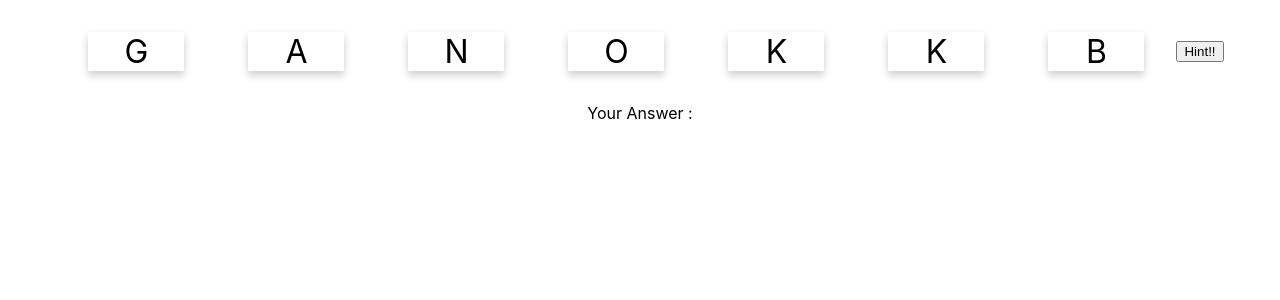
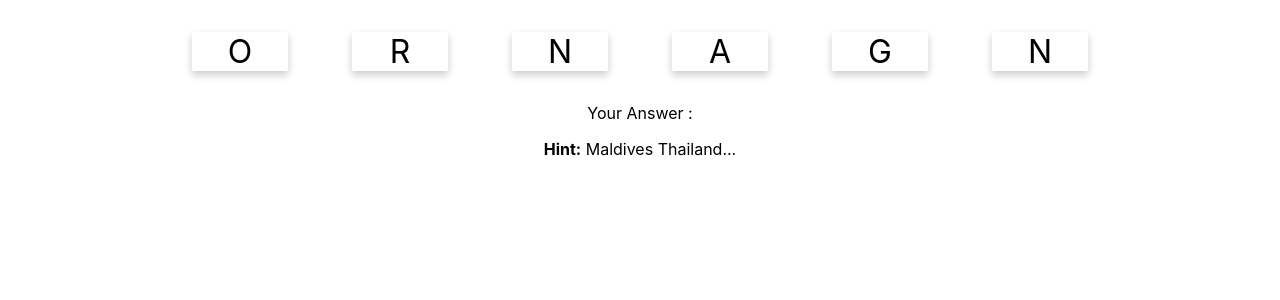
Before and after one commit to Tanapol1999/Lab-React, a React (Create React App) app: page / in a window 1280 px wide. Shown: the top 300 px of the page. Built offline with nearby package versions, Linux system fonts and the light colour scheme.

Commit message:
Part 7.4 debug hint word and waiting for fix Hintword.js

```diff
--- a/src/App.js
+++ b/src/App.js
@@ -1,18 +1,56 @@
 import React from 'react';
 import './App.css'
 import WordCard from './WordCard';
+import Hintword from './Hintword';
+//solution 1 not work
+// const randword = ["Songkhla", "Phuket", "Bangkok"];
+// const word = randword[Math.floor(Math.random()*randword.length)];
 
-//const word = "Songkhla";
-const randword = ["Songkhla", "Phuket", "Bangkok"];
-const word = randword[Math.floor(Math.random()*randword.length)];
+//solution 2 test
+var word = "";
+var hintword = "";
+//random num (0-6)
+var rannum = Math.floor(Math.random() * 7);
+
+        if(rannum == 0){
+            word = "PHUKET";
+            hintword = "Patong was there...";
+        }else if(rannum == 1){
+            word = "Bangkok";
+            hintword = "Capital of Thailand...";
+        }else if(rannum == 2){
+            word = "Songkhla";
+            hintword = "The province that have a Mermaid point view?";
+        }else if(rannum == 3){
+            word = "Satun";
+            hintword = "Lipe was there...";
+        }else if(rannum == 4){
+            word = "Kanchanaburi";
+            hintword = "The bridge of history in Thailand...";
+        }else if(rannum == 5){
+            word = "Krabi";
+            hintword = "Phi Phi island was there...";
+        }else if(rannum == 6){
+            word = "Ranong";
+            hintword = "Maldives Thailand...";
+        }
 
 function App() {
     return (
-       <div>
+        <div>
            {
-            <WordCard value = {word}/>
+                <WordCard value = {word}/>
            }
-       </div>
+
+            <center><p><b>Hint:</b> {hintword}</p></center>
+
+           {/* <div>
+                <Hintword value = {hintword}/>
+            </div> */}
+
+        </div>
+
+
     )}
 
 export default App;
--- /dev/null
+++ b/src/Hintword.js
@@ -0,0 +1,23 @@
+// import React from "react";
+// import _, { attempt } from 'lodash';
+
+
+// const prepareHintFromWord = given_hintword =>{
+//     let hintword = given_hintword()
+
+//     return{
+//         hintword,
+//         completed: false
+//     }
+// }
+
+// export default function Hintword(props){
+//     let hintword;
+
+//     return(
+//         <div class = "center">
+//             Hint : {hintword}
+//         </div>
+//     )
+
+// }
--- a/src/WordCard.js
+++ b/src/WordCard.js
@@ -40,8 +40,6 @@ export default function WordCard(props){
                 setState({...state,guess:'',attempt: state.attempt + 1})
                 alert("Incorrect, Please Try Again!!")
             }
-
-
         }
     }
 
@@ -52,9 +50,9 @@ export default function WordCard(props){
                 {
                     state.chars.map((c, i) => <CharacterCard value={c} key={i} activationHandler = {activationHandler} attempt = {state.attempt}/>)
                 }
-                <button onClick={()=>{ alert('The province that have a Mermaid point view?'); }}>
+                {/* <button onClick={()=>{ alert('The province that have a Mermaid point view?'); }}>
                     Hint!!
-                </button>
+                </button> */}
             </div>
 
             <div class="center">
```
